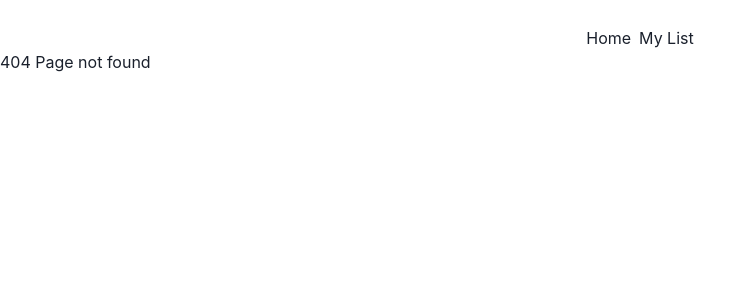
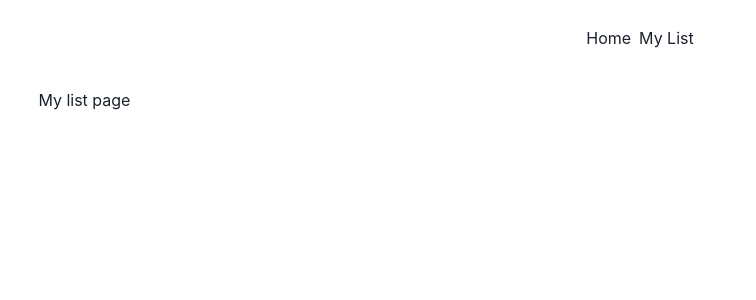
Before and after one commit to mertsabinov/film-wallet, a Next.js app: page /mylist in a window 1280 px wide. Before the commit this address had no page. Shown: the top 300 px of the page, without its empty margins (0-756 px from the left). Built offline with nearby package versions, Linux system fonts and the light colour scheme.

Commit message:
add(MyList)

```diff
--- /dev/null
+++ b/pages/mylist.tsx
@@ -0,0 +1,11 @@
+import { Text } from "@chakra-ui/react";
+import PageLayout from "../components/layouts/PageLayout";
+const MyList = () => {
+  return (
+    <PageLayout pageTitle="my list">
+      <Text>My list page</Text>
+    </PageLayout>
+  );
+};
+
+export default MyList;
```
